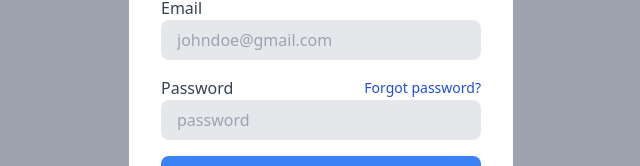
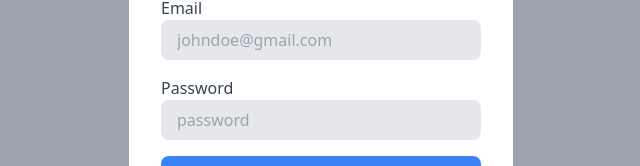
Before and after one commit to MarkDennis1/tiktalk, a React (Vite) app in the folder client/: page /login in a window 1280 px wide. Shown: the part 336-502 px from the top of the page, without its empty margins (319-959 px from the left). Built offline with nearby package versions, Linux system fonts and the light colour scheme; no server answers.

Commit message:
udpate login page

```diff
--- a/client/src/pages/login/Login.tsx
+++ b/client/src/pages/login/Login.tsx
@@ -45,15 +45,8 @@ const Login = () => {
             />
           </div>
           <div className="w-full">
-            <div className="w-full flex justify-between items-center">
-              <label htmlFor="password">Password</label>
-              <Link
-                className="hover:underline text-blue-700 text-sm"
-                to="forgot-password"
-              >
-                Forgot password?
-              </Link>
-            </div>
+            <label htmlFor="password">Password</label>
+
             <input
               id="password"
               className="px-4 py-2 w-full bg-gray-200 rounded-lg outline-none focus:ring-1 focus:ring-blue-500"
```
